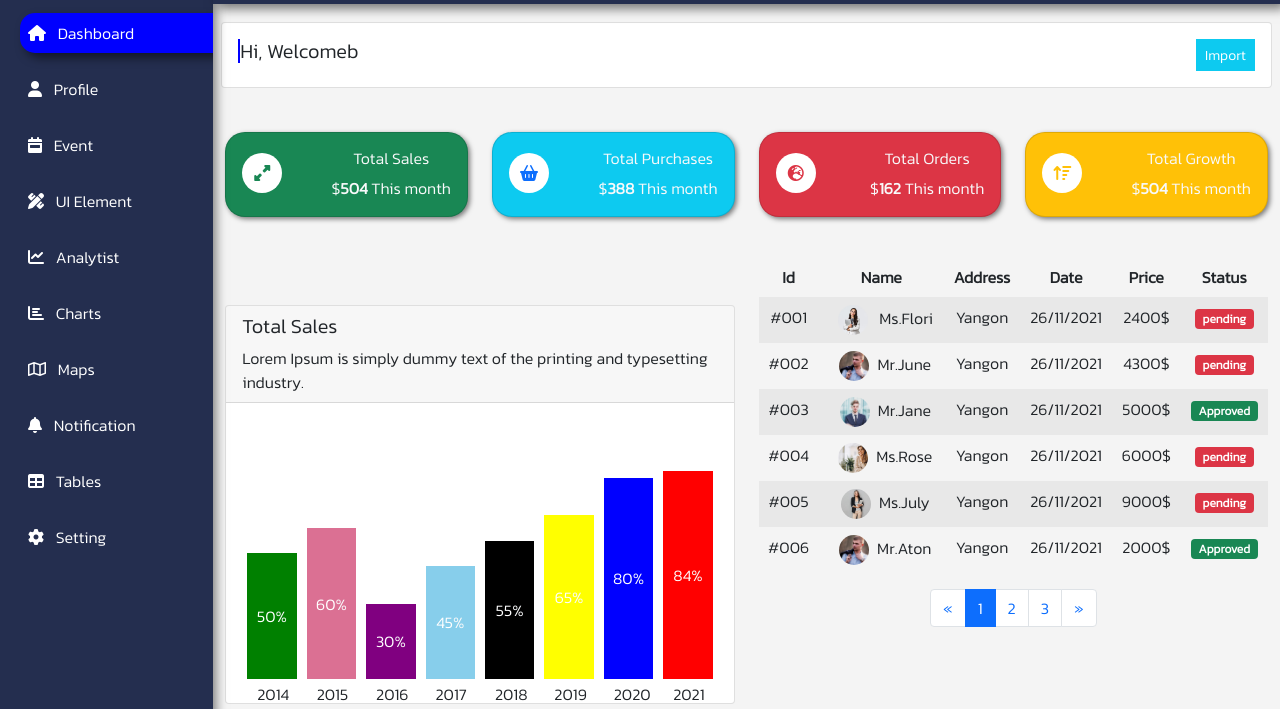
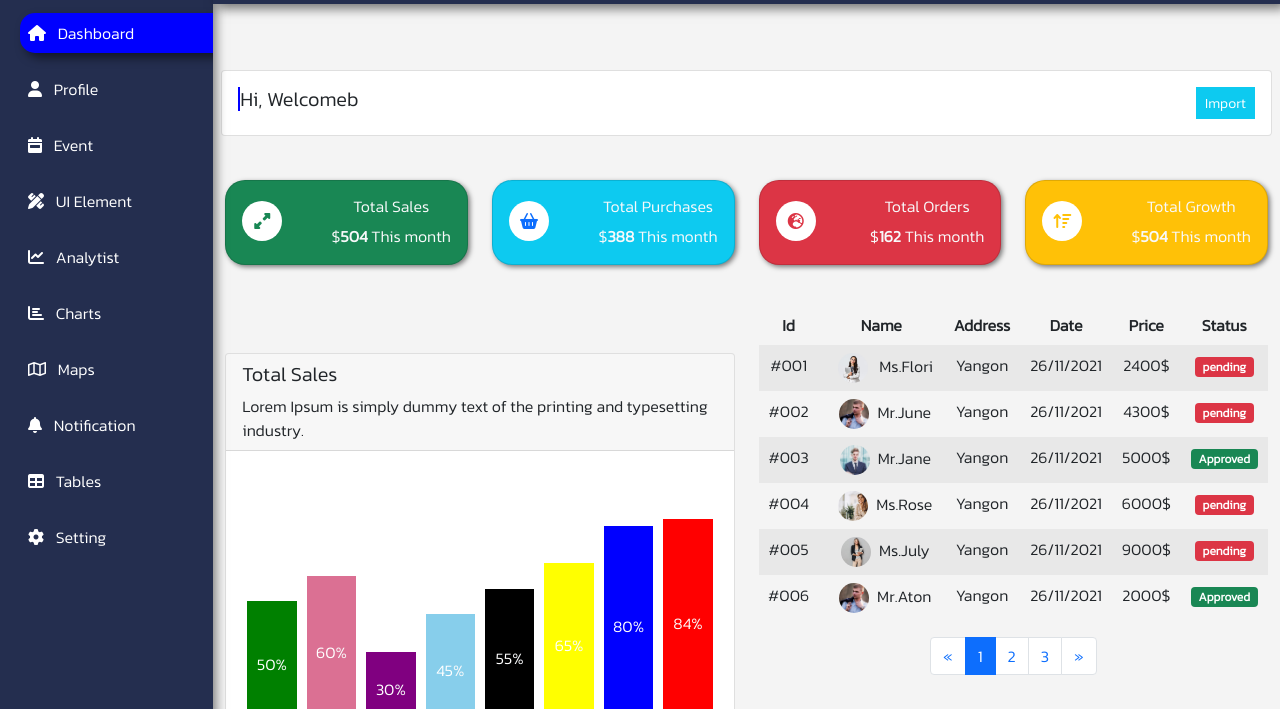
Before and after one commit to AungKyawZaww9/admintemplatefordropwater, a plain HTML site: page index.html in a window 1280 px wide. Shown: the part 66-775 px from the top of the page. Drawn offline with nearby package versions, Linux system fonts and the light colour scheme.

Commit message:
index.html

```diff
--- a/index.html
+++ b/index.html
@@ -111,7 +111,7 @@
 
 
       <!-- START WELCOME SECTION  -->
-      <section class="">
+      <section class="mt-5">
           <div class="container-fluid">
               <div class="row">
                   <div class="col-xl-10 col-lg-9 col-md-8 ms-auto">
```
